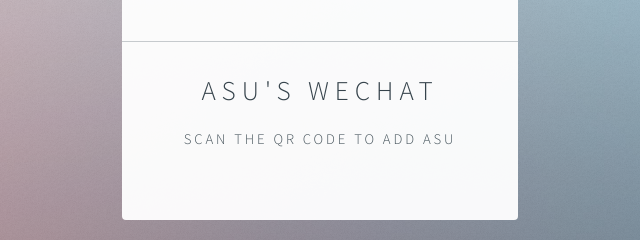
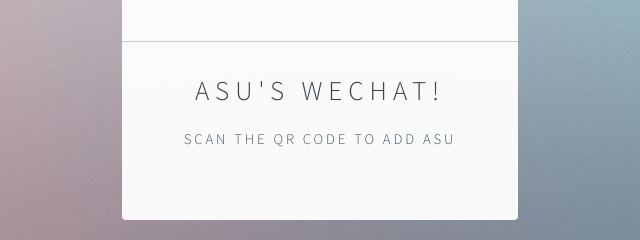
Before and after one commit to Socry/wechat, a plain HTML site: page index.html in a window 1280 px wide. Shown: the part 428-668 px from the top of the page, 320-960 px from the left. Drawn offline with Linux system fonts and the light colour scheme.

Commit message:
Update index.html

```diff
--- a/index.html
+++ b/index.html
@@ -20,7 +20,7 @@
 <br><br><header>
 							<span class="avatar"></span>
 							<br>
-<h1>Asu's wechat</h1>
+<h1>Asu's wechat!</h1>
 							<p>Scan the QR Code to add Asu</p>
 						</header>
 						<!--
```
